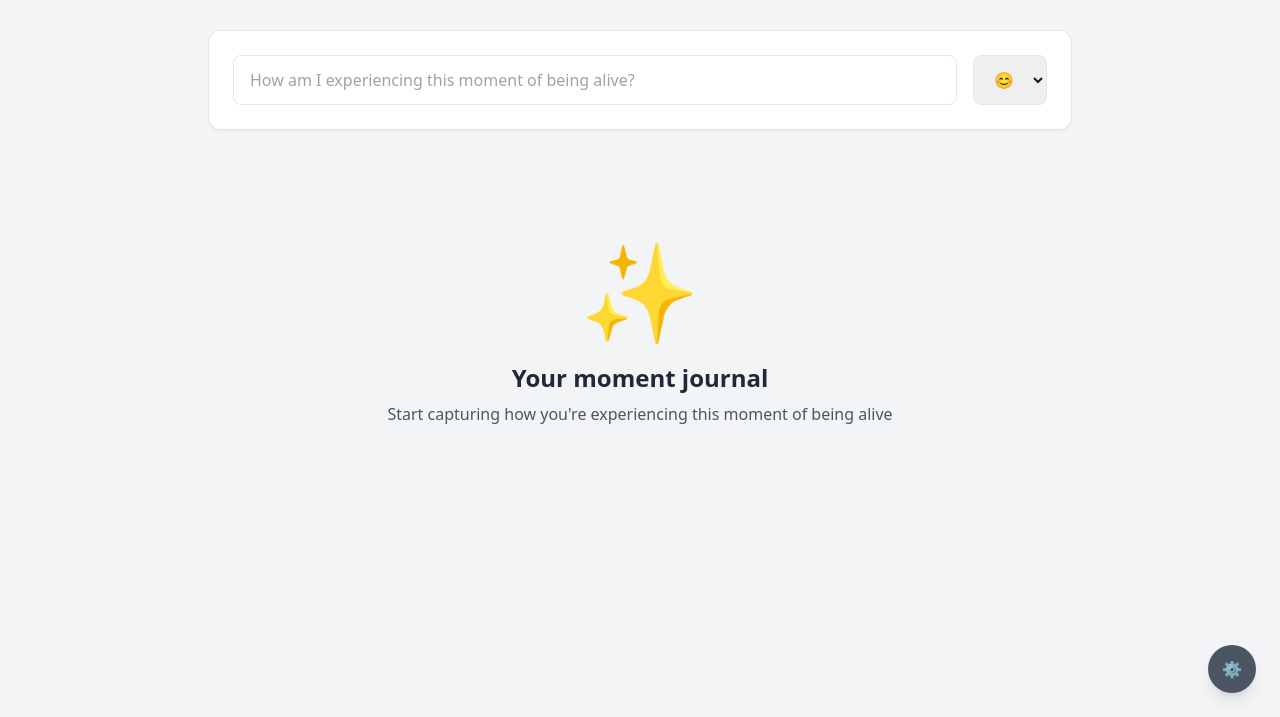
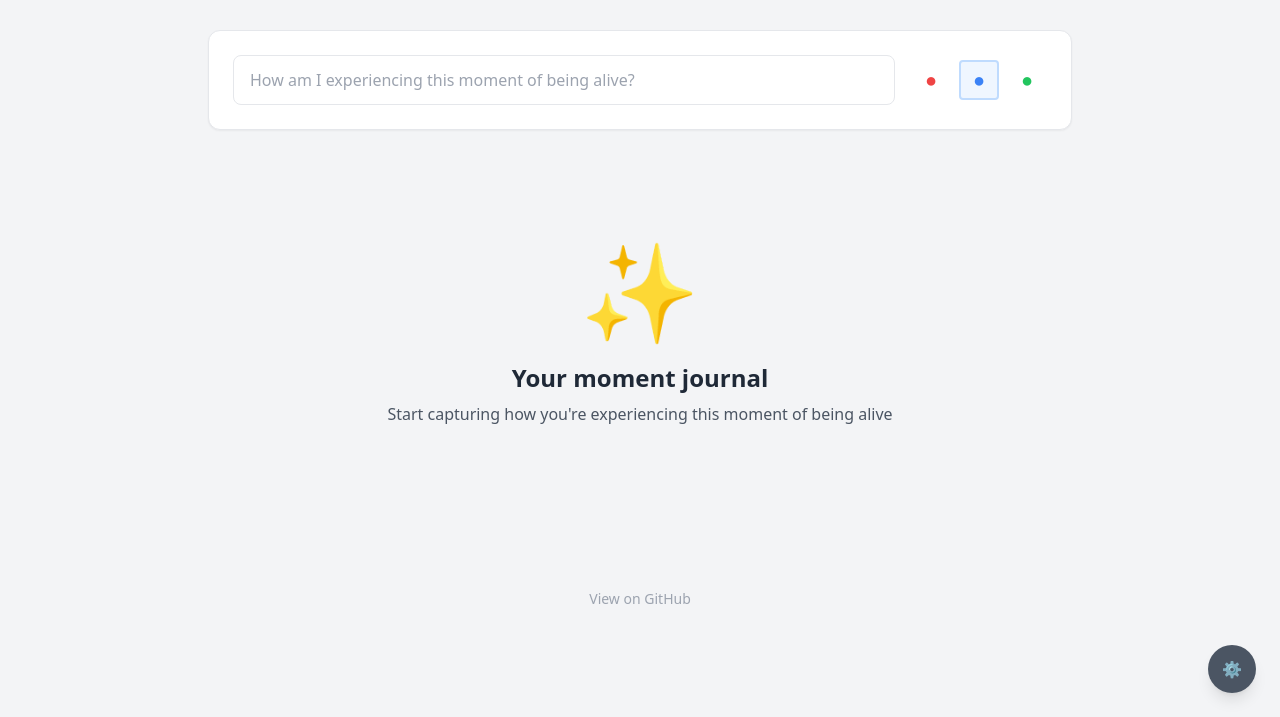
Before and after one commit to srid/haietmoba, a plain HTML site: page index.html in a window 1280 px wide. Shown: the part 83-800 px from the top of the page. Drawn offline with nearby package versions, Linux system fonts and the light colour scheme.

Commit message:
Improve mood selector and entry alignment
- Replace dropdown with visual mood selector using colored circles
- Active mood shown with rounded square background and border
- Inactive moods are plain colored circles without borders
- Fix timeline entry alignment (time, mood, description)
- Add consistent tooltips: 'Feeling bad/good/excellent'
- Add GitHub repo link in footer
- Remove unnecessary mood labels for cleaner interface

```diff
--- a/index.html
+++ b/index.html
@@ -46,14 +46,32 @@
                     placeholder="How am I experiencing this moment of being alive?"
                     class="flex-1 px-4 py-3 border border-gray-200 rounded-lg text-gray-900 placeholder-gray-400 focus:outline-none focus:ring-2 focus:ring-accent-blue focus:border-transparent"
                 />
-                <select
-                    id="moodSelect"
-                    class="px-4 py-3 border border-gray-200 rounded-lg text-gray-900 focus:outline-none focus:ring-2 focus:ring-accent-blue focus:border-transparent"
-                >
-                    <option value="Bad">😔</option>
-                    <option value="Good" selected>😊</option>
-                    <option value="Excellent">🌟</option>
-                </select>
+                <div class="flex gap-2">
+                    <button
+                        type="button"
+                        data-mood="Bad"
+                        class="mood-btn w-10 h-10 rounded-lg bg-transparent flex items-center justify-center text-red-500 text-xl hover:bg-red-50 transition-colors"
+                        title="Feeling bad"
+                    >
+                        ●
+                    </button>
+                    <button
+                        type="button"
+                        data-mood="Good"
+                        class="mood-btn w-10 h-10 rounded bg-blue-50 border-2 border-blue-200 flex items-center justify-center text-blue-500 text-xl hover:bg-blue-50 transition-colors"
+                        title="Feeling good"
+                    >
+                        ●
+                    </button>
+                    <button
+                        type="button"
+                        data-mood="Excellent"
+                        class="mood-btn w-10 h-10 rounded-lg bg-transparent flex items-center justify-center text-green-500 text-xl hover:bg-green-50 transition-colors"
+                        title="Feeling excellent"
+                    >
+                        ●
+                    </button>
+                </div>
             </div>
         </div>
 
@@ -67,6 +85,13 @@
             <div class="text-8xl mb-6">✨</div>
             <h2 class="text-2xl font-semibold text-gray-800 mb-2">Your moment journal</h2>
             <p class="text-gray-600">Start capturing how you're experiencing this moment of being alive</p>
+        </div>
+
+        <!-- Footer -->
+        <div class="text-center py-8 mt-12">
+            <a href="https://github.com/srid/haietmoba" target="_blank" class="text-gray-400 hover:text-gray-600 text-sm transition-colors">
+                View on GitHub
+            </a>
         </div>
     </div>
 
@@ -109,9 +134,11 @@
 
         // DOM elements
         const entryInput = document.getElementById('entryInput');
-        const moodSelect = document.getElementById('moodSelect');
         const timeline = document.getElementById('timeline');
         const emptyState = document.getElementById('emptyState');
+
+        // Current selected mood
+        let selectedMood = 'Good';
 
         // Mood configurations
         const moodConfig = {
@@ -141,14 +168,13 @@
         // Add entry function
         function addEntry() {
             const description = entryInput.value.trim();
-            const mood = moodSelect.value;
 
             if (!description) return;
 
             const entry = {
                 id: Date.now(),
                 description,
-                mood,
+                mood: selectedMood,
                 timestamp: new Date().toISOString()
             };
 
@@ -156,9 +182,30 @@
             localStorage.setItem('journalEntries', JSON.stringify(entries));
 
             entryInput.value = '';
-            moodSelect.value = 'Good';
+            selectedMood = 'Good';
+            updateMoodButtons();
 
             renderTimeline();
+        }
+
+        // Update mood button selection
+        function updateMoodButtons() {
+            document.querySelectorAll('.mood-btn').forEach(btn => {
+                const mood = btn.getAttribute('data-mood');
+                const config = moodConfig[mood];
+
+                if (mood === selectedMood) {
+                    // Active state: rounded square with border and background
+                    btn.classList.remove('rounded-lg', 'bg-transparent');
+                    btn.classList.add('rounded', `${config.bgColor}`, 'border-2', `${config.borderColor}`);
+                    btn.textContent = '●';
+                } else {
+                    // Inactive state: circle with no border/background
+                    btn.classList.remove('rounded', 'border-2', `${config.bgColor}`, `${config.borderColor}`);
+                    btn.classList.add('rounded-lg', 'bg-transparent');
+                    btn.textContent = '●';
+                }
+            });
         }
 
         // Edit entry function
@@ -350,11 +397,11 @@
 
                     return `
                         <div class="${config.bgColor} rounded-lg border ${config.borderColor} p-4 hover:shadow-sm transition-all duration-200">
-                            <div class="flex items-start gap-3">
-                                <div class="text-xs text-gray-500 font-medium mt-1 min-w-12">
+                            <div class="flex items-center gap-3">
+                                <div class="text-xs text-gray-500 font-medium min-w-12">
                                     ${timeStr}
                                 </div>
-                                <span class="text-xl mt-0.5 ${config.color}">${config.icon}</span>
+                                <span class="text-xl ${config.color}" title="Feeling ${entry.mood.toLowerCase()}">${config.icon}</span>
                                 <div class="flex-1 min-w-0">
                                     <p class="text-gray-800 leading-relaxed cursor-pointer hover:bg-white/50 rounded p-1 -m-1 transition-colors" ondblclick="makeEditable(this, ${entry.id})" title="💡 Double-click to edit this entry">${entry.description}</p>
                                 </div>
@@ -381,7 +428,16 @@
             }
         });
 
+        // Mood button event listeners
+        document.querySelectorAll('.mood-btn').forEach(btn => {
+            btn.addEventListener('click', (e) => {
+                selectedMood = e.target.getAttribute('data-mood');
+                updateMoodButtons();
+            });
+        });
+
         // Initialize
+        updateMoodButtons();
         renderTimeline();
     </script>
 </body>
```
